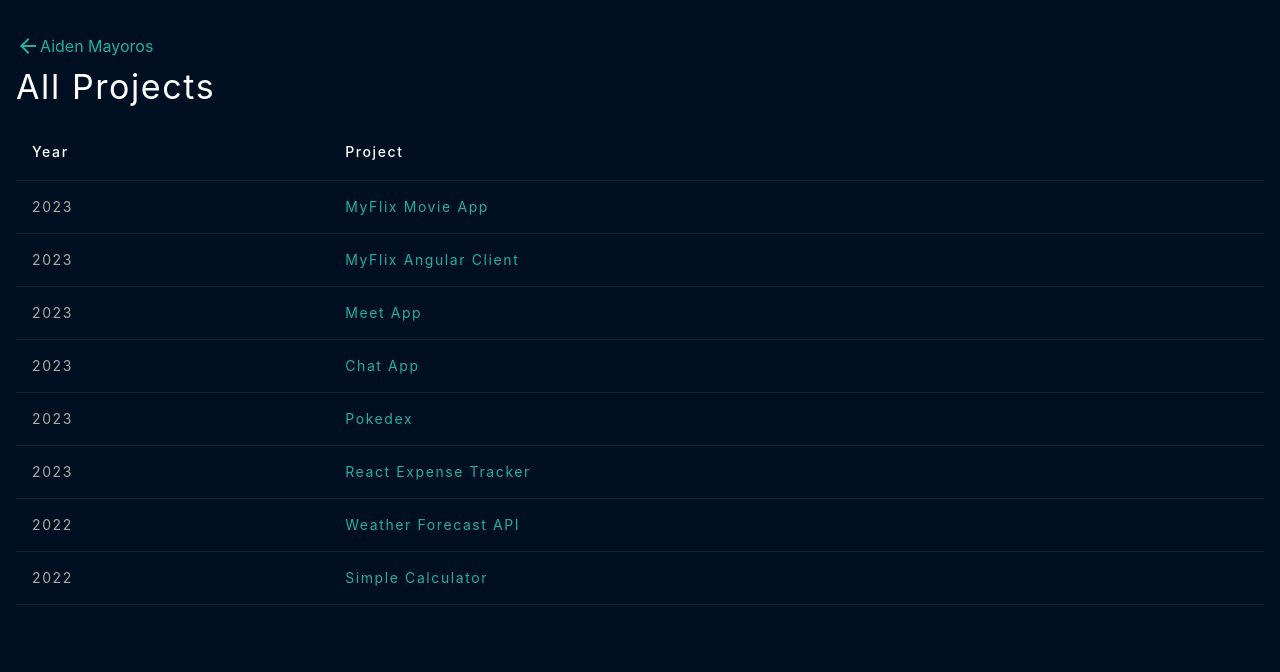
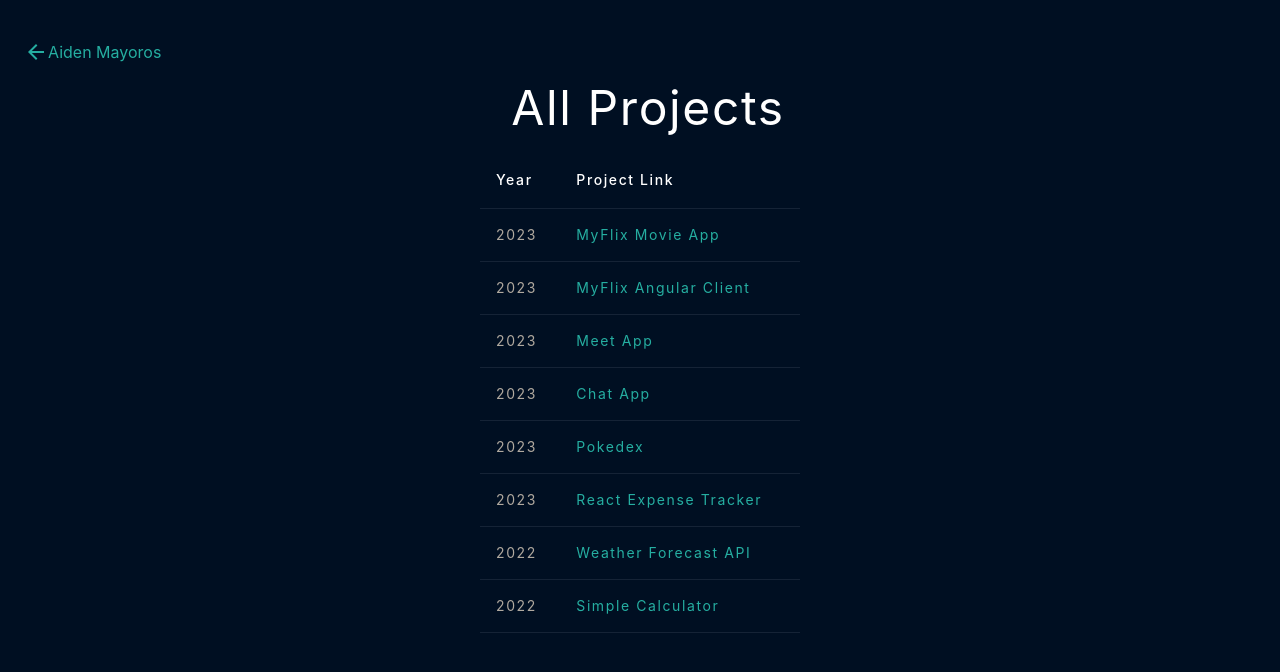
Before and after one commit to aidenmayoros/portfolio-website-v2, a React (Vite) app: page /projects in a window 1280 px wide. Shown: the top 672 px of the page. Built offline with nearby package versions, Linux system fonts and the light colour scheme; a web font is replaced by a local one.

Commit message:
updated project archive

```diff
--- a/src/ProjectsArchive.tsx
+++ b/src/ProjectsArchive.tsx
@@ -19,19 +19,27 @@ function ProjectsArchive() {
 	};
 
 	return (
-		<Box id='projects'>
+		<Box>
 			<Box pt={4} pl={2}>
-				<IconButton sx={{ p: 0 }} onClick={() => handleBackButtonClick()}>
+				<IconButton onClick={() => handleBackButtonClick()}>
 					<ArrowBack sx={{ color: '#2dd4bfcf' }} />
 					<Typography color={'#2dd4bfcf'}>Aiden Mayoros</Typography>
 				</IconButton>
-				<Typography variant='h4' color={'white'} pt={1}>
+				<Typography
+					variant='h3'
+					color={'white'}
+					pt={1}
+					sx={{ textAlign: { xs: 'left', md: 'center' } }}>
 					All Projects
 				</Typography>
 			</Box>
 
-			<Box sx={{ p: 2 }}>
-				<Table>
+			<Box
+				display={'flex'}
+				justifyContent={'center'}
+				alignItems={'center'}
+				sx={{ p: 2 }}>
+				<Table sx={{ maxWidth: { xs: '100vw', md: '35vw', lg: '25vw' } }}>
 					<TableHead>
 						<TableRow>
 							<TableCell
@@ -40,7 +48,7 @@ function ProjectsArchive() {
 							</TableCell>
 							<TableCell
 								sx={{ color: 'white', borderBottom: '1px solid #cbd5e11a' }}>
-								Project
+								Project Link
 							</TableCell>
 						</TableRow>
 					</TableHead>
@@ -50,7 +58,10 @@ function ProjectsArchive() {
 								<TableCell sx={{ borderBottom: '1px solid #cbd5e11a' }}>
 									{project.year}
 								</TableCell>
-								<TableCell sx={{ borderBottom: '1px solid #cbd5e11a' }}>
+								<TableCell
+									sx={{
+										borderBottom: '1px solid #cbd5e11a',
+									}}>
 									<Link
 										href={project.appLink}
 										underline='hover'
--- a/src/components/LeftSide.tsx
+++ b/src/components/LeftSide.tsx
@@ -32,7 +32,11 @@ function LeftSide() {
 				height: { xs: 'auto', lg: '100vh' },
 				position: { xs: 'static', lg: 'fixed' },
 			}}>
-			<Box display={'flex'} flexDirection={'column'} color={'white'} pt={15}>
+			<Box
+				display={'flex'}
+				flexDirection={'column'}
+				color={'white'}
+				sx={{ pt: { xs: 10, lg: 15 } }}>
 				<Typography variant='h4' fontWeight={600}>
 					Aiden Mayoros
 				</Typography>
```
